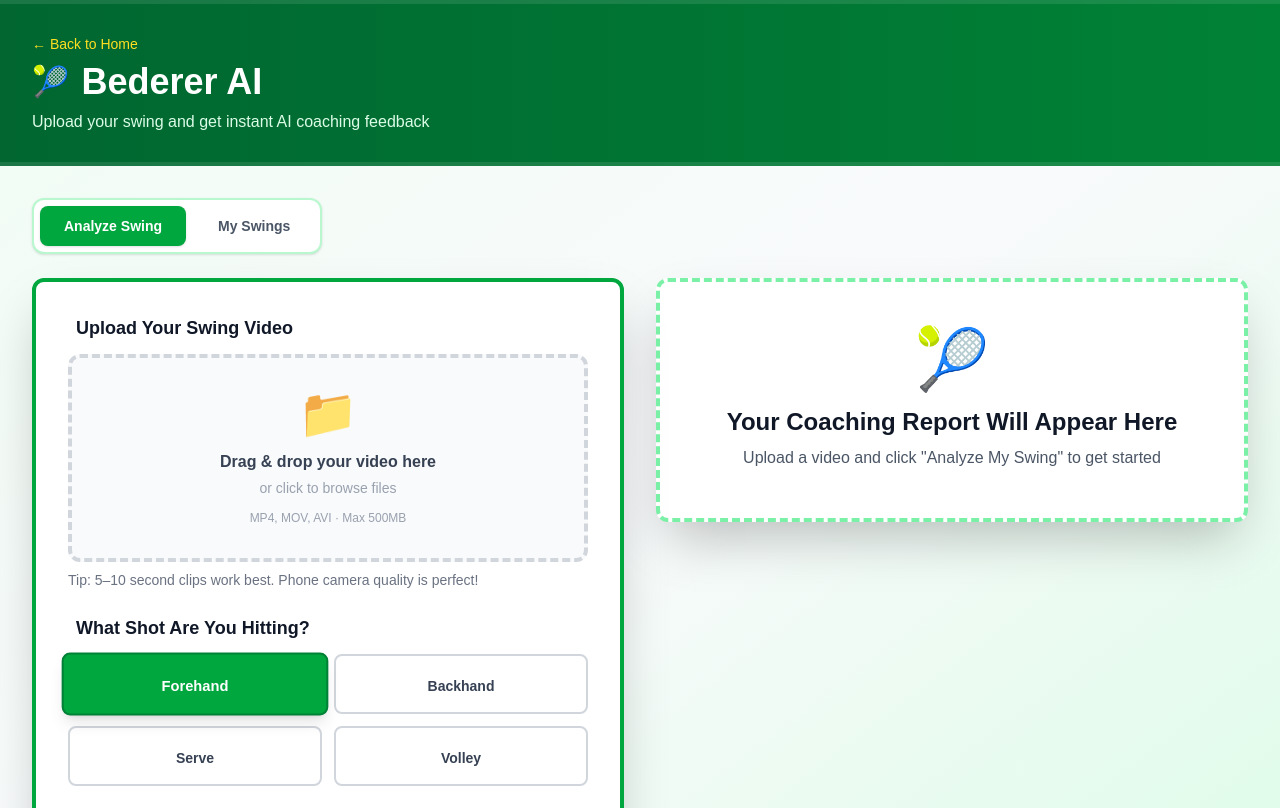
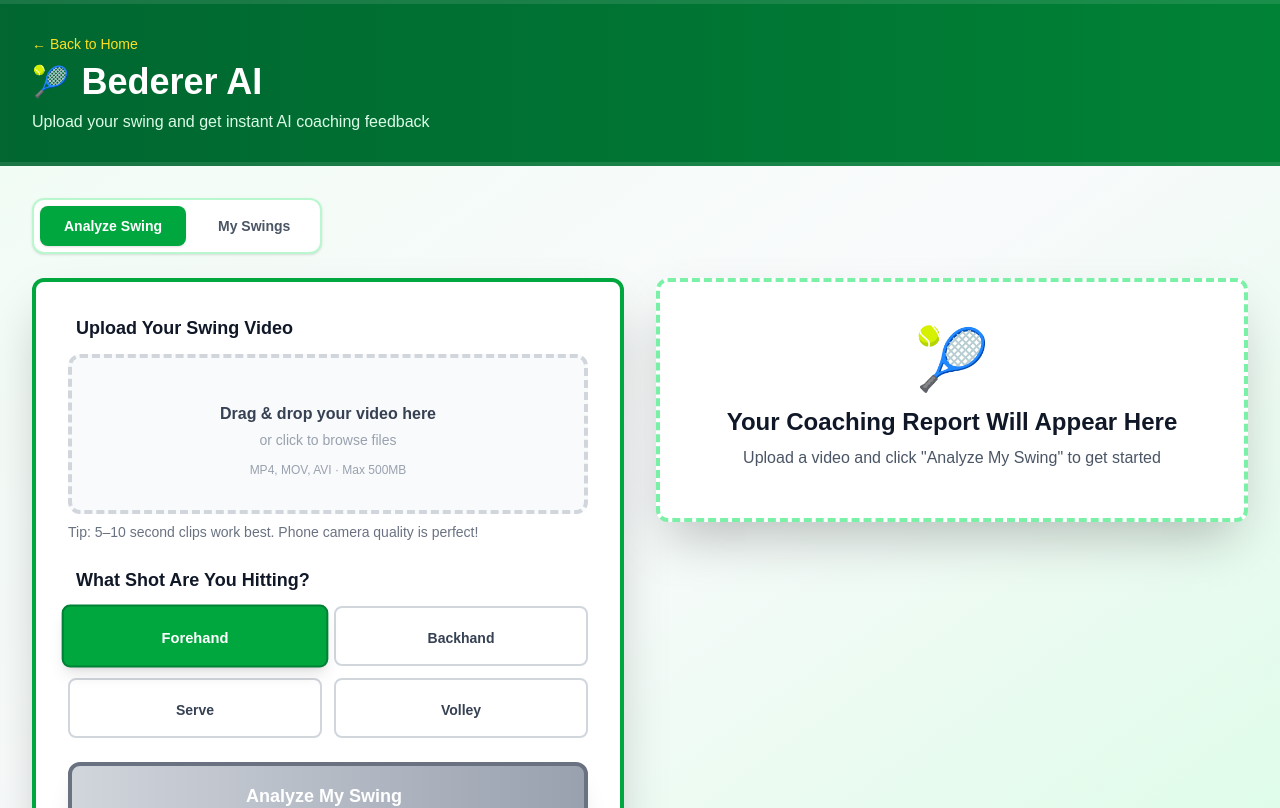
Before and after one commit to jbgaribay/bederer-ai, a Next.js app: page /upload in a window 1280 px wide. Shown: the top 808 px of the page. Built offline with nearby package versions, Linux system fonts and the light colour scheme.

Commit message:
visual changes

```diff
--- a/app/upload/page.tsx
+++ b/app/upload/page.tsx
@@ -262,7 +262,7 @@ export default function UploadPage() {
                         </>
                       ) : (
                         <>
-                          <div className="text-5xl mb-3">📁</div>
+                          <div className="text-5xl mb-3"></div>
                           <p className="font-black text-gray-700 text-base">
                             Drag & drop your video here
                           </p>
```
